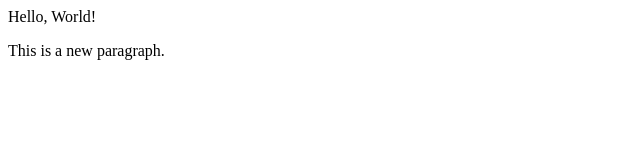
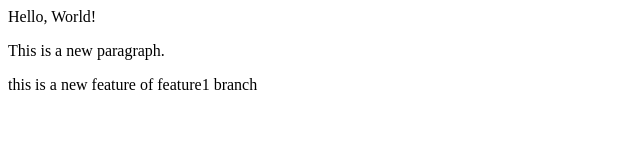
Before and after one commit to Fuad52/localRepo, a plain HTML site: page index.html in a window 1280 px wide. Shown: the whole page, without its empty margins (0-640 px from the left). Drawn offline with Linux system fonts and the light colour scheme.

Commit message:
added a line in feature1

```diff
--- a/index.html
+++ b/index.html
@@ -1,2 +1,4 @@
 <p>Hello, World!</p>
 <p>This is a new paragraph.</p>
+
+<p>this is a new feature of feature1 branch</p>
```
